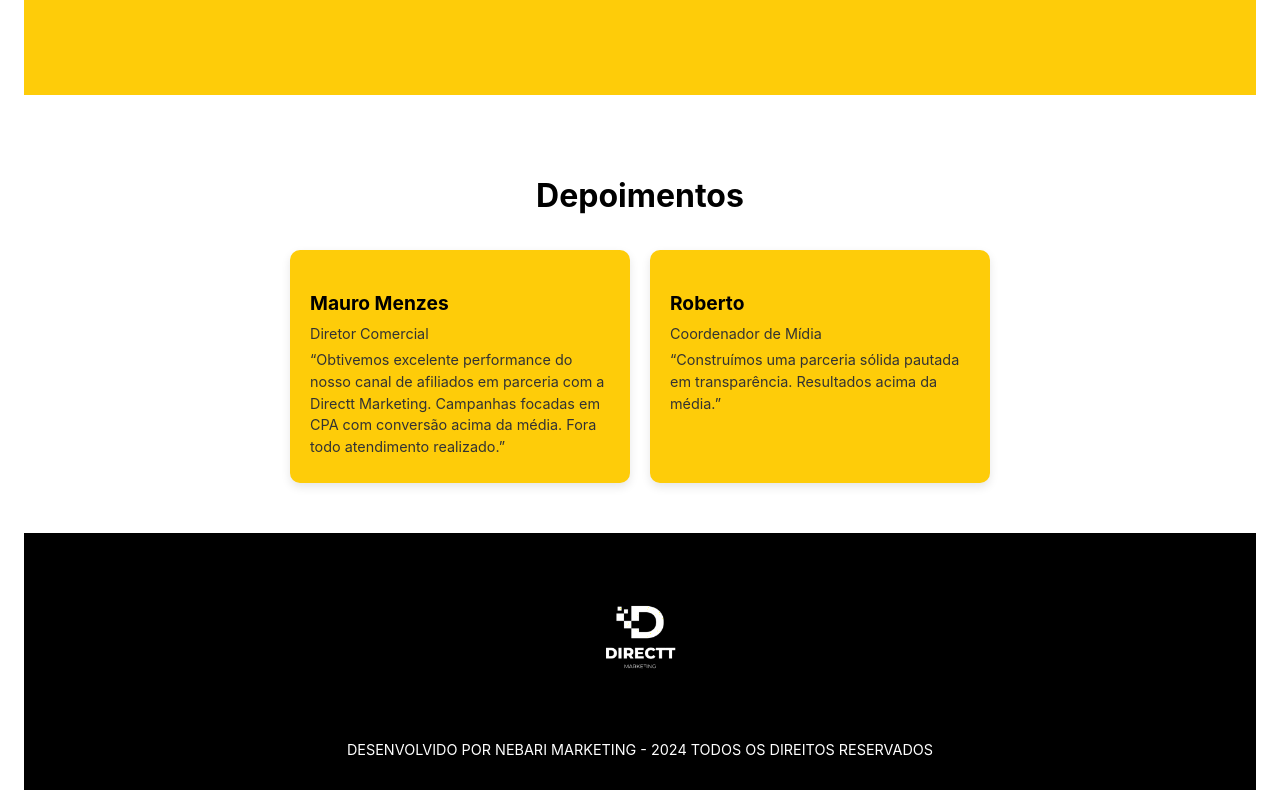
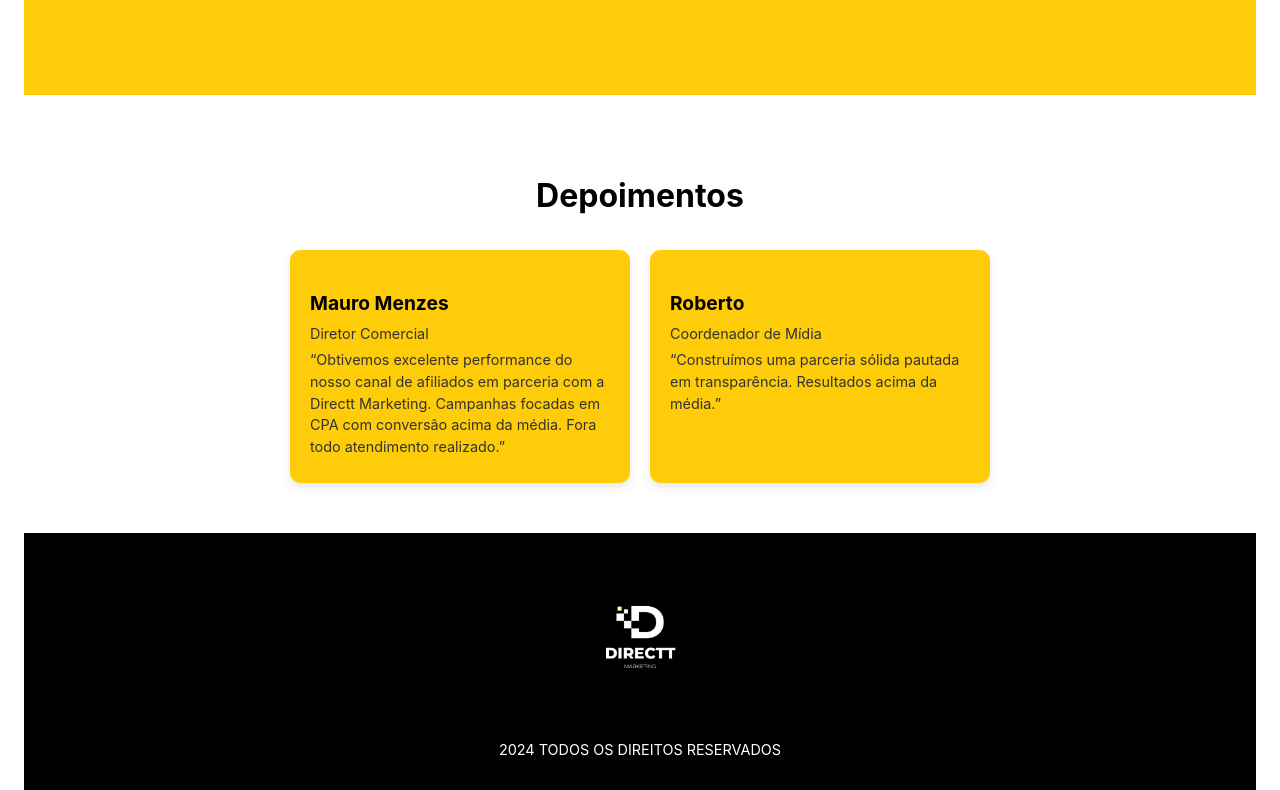
Before and after one commit to PedroRique/directt-marketing, a React (Vite) app: page / in a window 1280 px wide. Shown: the part 1969-2759 px from the top of the page. Built offline with nearby package versions, Linux system fonts and the light colour scheme.

Commit message:
remove nebari

```diff
--- a/src/components/Footer.jsx
+++ b/src/components/Footer.jsx
@@ -7,7 +7,7 @@ const Footer = () => {
         <img src="/logo-vertical.png" alt="Directt Logo" />
       </div>
       <div className="footer-content">
-        <p>DESENVOLVIDO POR NEBARI MARKETING - 2024 TODOS OS DIREITOS RESERVADOS</p>
+        <p>2024 TODOS OS DIREITOS RESERVADOS</p>
       </div>
     </footer>
   );
```
